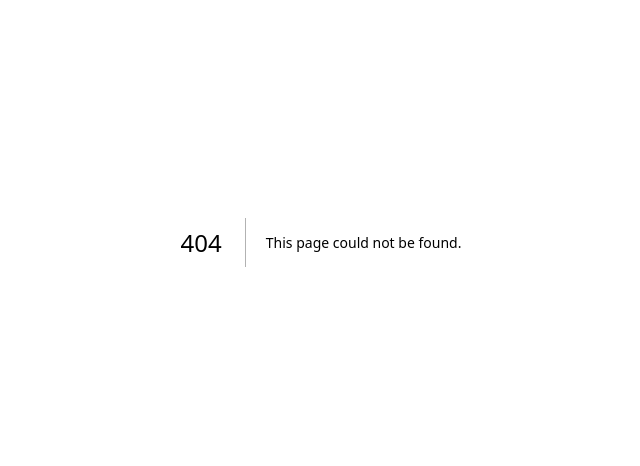
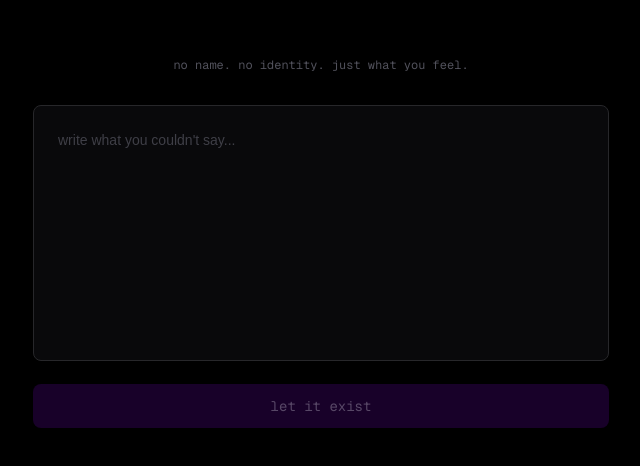
Before and after one commit to namaninfo-labs/gyabuski, a Next.js app: page /write in a window 1280 px wide. Before the commit this address had no page. Shown: the part 158-624 px from the top of the page, without its empty margins (319-959 px from the left). Built offline with nearby package versions, Linux system fonts and the light colour scheme; no server answers.

Commit message:
feat: write page + feed page working

```diff
--- /dev/null
+++ b/app/feed/page.tsx
@@ -0,0 +1,88 @@
+'use client'
+import { useEffect, useState } from 'react'
+import { supabase } from '@/lib/supabase'
+
+type Post = {
+  id: string
+  content: string
+  anon_id: string
+  created_at: string
+  views: number
+}
+
+export default function FeedPage() {
+  const [posts, setPosts] = useState<Post[]>([])
+  const [loading, setLoading] = useState(true)
+
+  useEffect(() => {
+    async function fetchPosts() {
+      const { data, error } = await supabase
+        .from('posts')
+        .select('*')
+        .order('created_at', { ascending: false })
+
+      console.log('Feed error:', error)
+      if (data) setPosts(data)
+      setLoading(false)
+    }
+    fetchPosts()
+  }, [])
+
+  if (loading) return (
+    <div className="min-h-screen bg-black flex items-center justify-center">
+      <p className="text-zinc-700 font-mono text-xs">reading the archive...</p>
+    </div>
+  )
+
+  if (posts.length === 0) return (
+    <div className="min-h-screen bg-black flex items-center justify-center">
+      <p className="text-zinc-700 font-mono text-xs">nothing yet. be the first.</p>
+    </div>
+  )
+
+  return (
+    <div className="min-h-screen bg-black px-6 py-16">
+      <div className="max-w-xl mx-auto">
+
+        <p className="text-zinc-700 font-mono text-xs text-center mb-12">
+          anonymous entries — {posts.length} feelings exist here
+        </p>
+
+        <div className="flex flex-col gap-6">
+          {posts.map((post) => (
+            <div
+              key={post.id}
+              className="border border-zinc-900 rounded-lg p-6 bg-zinc-950"
+            >
+              <p className="text-zinc-300 text-sm leading-relaxed mb-4">
+                {post.content}
+              </p>
+              <div className="flex justify-between items-center">
+                <span className="text-purple-700 font-mono text-xs">
+                  {post.anon_id}
+                </span>
+                <span className="text-zinc-700 font-mono text-xs">
+                  {new Date(post.created_at).toLocaleDateString('en-IN', {
+                    day: 'numeric',
+                    month: 'short',
+                    year: 'numeric'
+                  })}
+                </span>
+              </div>
+            </div>
+          ))}
+        </div>
+
+        <div className="mt-12 text-center">
+
+           <a href="/write"
+            className="text-zinc-600 font-mono text-xs hover:text-purple-500 transition-colors"
+          >
+            leave your own words
+          </a>
+        </div>
+
+      </div>
+    </div>
+  )
+}
--- /dev/null
+++ b/app/write/page.tsx
@@ -0,0 +1,68 @@
+'use client'
+import { useState } from 'react'
+import { supabase } from '@/lib/supabase'
+import { generateAnonId } from '@/lib/generateId'
+
+export default function WritePage() {
+  const [content, setContent] = useState('')
+  const [submitted, setSubmitted] = useState(false)
+  const [anonId, setAnonId] = useState('')
+  const [loading, setLoading] = useState(false)
+
+  async function handleSubmit() {
+    if (!content.trim()) return
+    setLoading(true)
+
+    const id = generateAnonId()
+
+    const { error } = await supabase
+      .from('posts')
+      .insert([{
+        content: content,
+        anon_id: id,
+        views: 0
+      }])
+
+    console.log('Supabase error:', error)
+
+    if (!error) {
+      setAnonId(id)
+      setSubmitted(true)
+    }
+
+    setLoading(false)
+  }
+
+  if (submitted) return (
+    <div className="min-h-screen bg-black flex items-center justify-center p-8">
+      <div className="text-center">
+        <p className="text-purple-400 font-mono text-sm mb-2">You exist here as</p>
+        <p className="text-white font-mono text-2xl mb-6">{anonId}</p>
+        <p className="text-zinc-500 text-sm">Your words are out there now.</p>
+      </div>
+    </div>
+  )
+
+  return (
+    <div className="min-h-screen bg-black flex items-center justify-center p-8">
+      <div className="w-full max-w-xl">
+        <p className="text-zinc-600 font-mono text-xs mb-8 text-center">
+          no name. no identity. just what you feel.
+        </p>
+        <textarea
+          value={content}
+          onChange={(e) => setContent(e.target.value)}
+          placeholder="write what you couldn't say..."
+          className="w-full bg-zinc-950 border border-zinc-800 rounded-lg p-6 text-zinc-300 text-sm resize-none h-64 focus:outline-none focus:border-purple-900 placeholder-zinc-700"
+        />
+        <button
+          onClick={handleSubmit}
+          disabled={loading || !content.trim()}
+          className="mt-4 w-full py-3 bg-purple-950 hover:bg-purple-900 text-purple-300 font-mono text-sm rounded-lg transition-colors disabled:opacity-40"
+        >
+          {loading ? 'leaving your words...' : 'let it exist'}
+        </button>
+      </div>
+    </div>
+  )
+}
--- /dev/null
+++ b/lib/generateId.ts
@@ -0,0 +1,8 @@
+const prefixes = ['VOID', 'M', 'VX', 'NX', 'ECHO', 'DRIFT']
+
+export function generateAnonId(): string {
+  const prefix = prefixes[Math.floor(Math.random() * prefixes.length)]
+  const num = Math.floor(Math.random() * 900) + 100
+  const suffix = Math.random().toString(36).substring(2, 4).toUpperCase()
+  return `${prefix}-${num}${suffix}`
+}
--- /dev/null
+++ b/lib/supabase.ts
@@ -0,0 +1,6 @@
+import { createClient } from '@supabase/supabase-js'
+
+const supabaseUrl = process.env.NEXT_PUBLIC_SUPABASE_URL!
+const supabaseKey = process.env.NEXT_PUBLIC_SUPABASE_ANON_KEY!
+
+export const supabase = createClient(supabaseUrl, supabaseKey)
--- a/package.json
+++ b/package.json
@@ -9,6 +9,7 @@
     "lint": "eslint"
   },
   "dependencies": {
+    "@supabase/supabase-js": "^2.105.4",
     "next": "16.2.6",
     "react": "19.2.4",
     "react-dom": "19.2.4"
```
Also changed, not shown: 1 other file (tests, documents, lock files or other folders).
